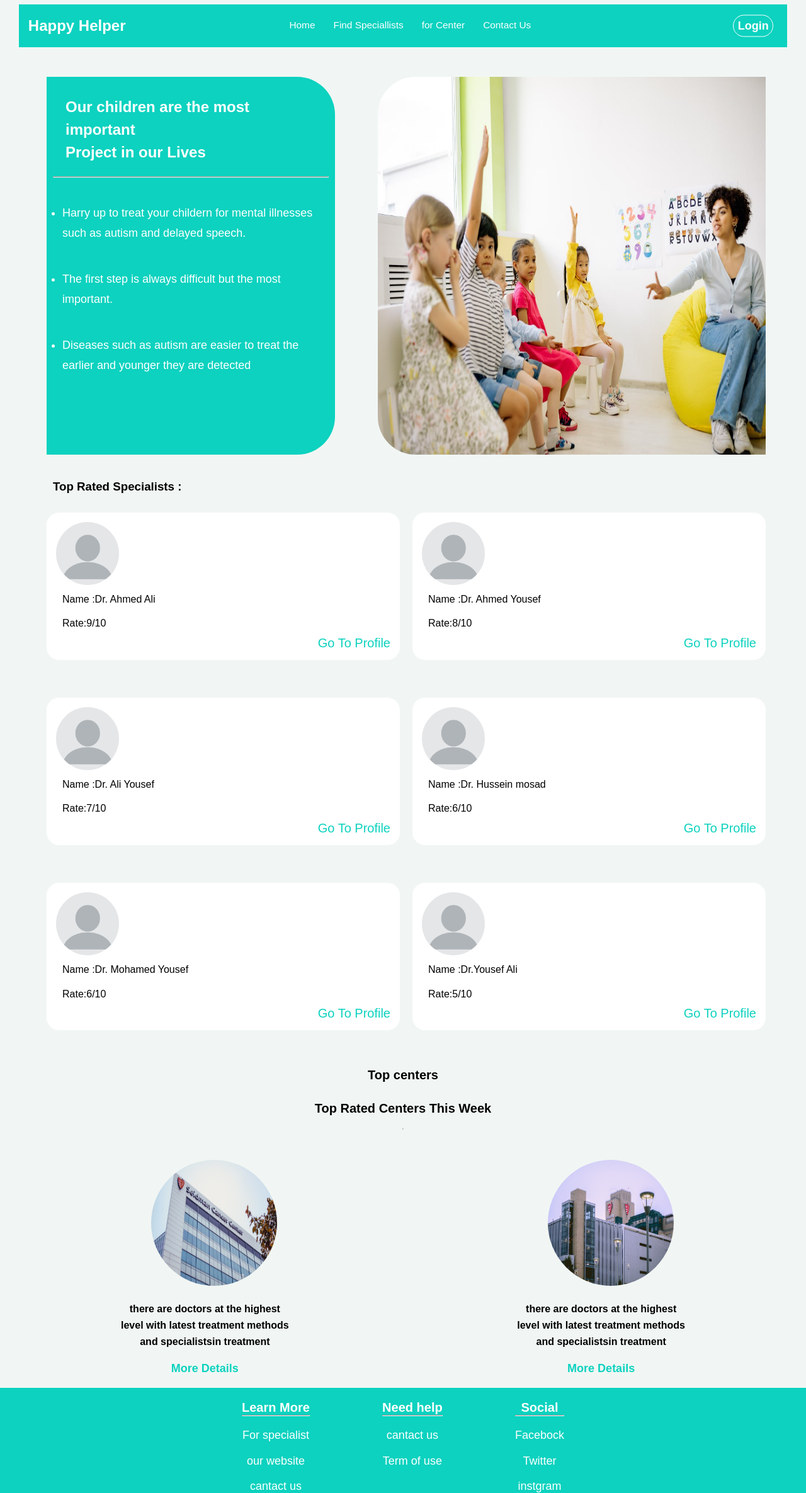
After one commit to Hussien-Mahmoud/takhatob, a Django app: template main/templates/main/Home.html in a window 1280 px wide. The commit adds this page. Shown: the whole page at 63% size. Run offline with Django 4.2, Linux system fonts and the light colour scheme; the template is opened without the code that fills it, so the values that code supplies are empty.

Commit message:
adding home page

```diff
--- /dev/null
+++ b/main/templates/main/Home.html
@@ -0,0 +1,176 @@
+{% load static %}
+
+<!DOCTYPE html>
+<html lang="en">
+    <head>
+        <meta charset="UTF-8">
+        <meta http-equiv="X-UA-Compatible" content="IE=edge">
+        <meta name="viewport" content="width=device-width, initial-scale=1.0">
+        <title>Home</title>
+
+        <link rel="stylesheet" href="{% static 'css/normalize.css' %}">
+        <link rel="stylesheet" href="{% static 'css/style.css' %}">
+    </head>
+
+    <body>
+        <div class="header">
+            <div class="container">
+                <h2 class="logo"> Happy Helper</h2>
+                <nav>
+                    <i class="fas fa-bars toggle-menu"></i>
+                    <ul>
+                        <li><a href="">Home</a></li>
+                        <li><a href="#">Find Speciallists</a></li>
+                        <li><a href="#">for Center</a></li>
+                        <li><a href="#">Contact Us</a></li>
+                    </ul>
+                </nav>
+                <div>
+                    <button class="login">Login</button>
+                </div>
+            </div>
+        </div>
+
+        <div class="home">
+            <div class="container">
+                <div class="info-container">
+                    <h2> Our children are the most important <br> Project in our Lives</h2>
+                    <hr>
+                    <ul>
+                        <li> Harry up to treat your childern for mental
+                            illnesses such as autism and delayed speech.
+                        </li>
+                        <li>The first step is always difficult but the most
+                            important.
+                        </li>
+                        <li> Diseases such as autism are easier to treat
+                            the earlier and younger they are detected
+                        </li>
+                    </ul>
+                </div>
+                <div class="image">
+                    <img src="{% static 'images/photo_2023-04-28_18-54-13.jpg' %}">
+                </div>
+            </div>
+        </div>
+
+        <div class="specialist">
+            <div class="container">
+                <h3> Top Rated Specialists :</h3>
+                <div class="grid-container">
+                    <div class="box">
+                        <img src="{% static 'images/WhatsApp Image 2023-04-28 at 22.08.21.jpg' %}">
+                        <div class="info">
+                            <p> Name :Dr. Ahmed Ali</p>
+                            <p> Rate:9/10</p>
+                        </div>
+                        <a href="#"> Go To Profile</a>
+                    </div>
+
+                    <div class="box">
+                        <img src="{% static 'images/WhatsApp Image 2023-04-28 at 22.08.21.jpg' %}">
+                        <div class="info">
+                            <p> Name :Dr. Ahmed Yousef</p>
+                            <p> Rate:8/10</p>
+                        </div>
+                        <a href="#"> Go To Profile</a>
+                    </div>
+                    <div class="box">
+                        <img src="{% static 'images/WhatsApp Image 2023-04-28 at 22.08.21.jpg' %}">
+                        <div class="info">
+                            <p> Name :Dr. Ali Yousef</p>
+                            <p> Rate:7/10</p>
+                        </div>
+                        <a href="#"> Go To Profile</a>
+                    </div>
+
+                    <div class="box">
+                        <img src="{% static 'images/WhatsApp Image 2023-04-28 at 22.08.21.jpg' %}">
+                        <div class="info">
+                            <p> Name :Dr. Hussein mosad</p>
+                            <p> Rate:6/10</p>
+                        </div>
+                        <a href="#"> Go To Profile</a>
+                    </div>
+
+                    <div class="box">
+                        <img src="{% static 'images/WhatsApp Image 2023-04-28 at 22.08.21.jpg' %}">
+                        <div class="info">
+                            <p> Name :Dr. Mohamed Yousef</p>
+                            <p> Rate:6/10</p>
+                        </div>
+                        <a href="#"> Go To Profile</a>
+                    </div>
+                    <div class="box">
+                        <img src="{% static 'images/WhatsApp Image 2023-04-28 at 22.08.21.jpg' %}">
+                        <div class="info">
+                            <p> Name :Dr.Yousef Ali</p>
+                            <p> Rate:5/10</p>
+                        </div>
+                        <a href="#"> Go To Profile</a>
+                    </div>
+                </div>
+            </div>
+        </div>
+
+        <!-- start center -->
+        <div class="centers">
+            <div class="container">
+                <h3> Top centers</h3>
+                <h3> Top Rated Centers This Week</h3>
+                <div class="cen">
+                    <div class="info-center">
+                        <img src="{% static 'images/WhatsApp Image 2023-04-29 at 00.29.20.jpg' %}">
+                        <div class="text">
+                            <p>
+                                there are doctors at the highest <br>
+                                level with latest treatment methods <br>
+                                and specialistsin treatment
+                            </p>
+                        </div>
+                        <a href="#">More Details</a>
+                    </div>
+                    <hr>
+                    <div class="info-center">
+                        <img src="{% static 'images/WhatsApp Image 2023-04-29 at 00.29.37.jpg' %}">
+                        <div class="text">
+                            <p> there are doctors at the highest <br> level with latest treatment methods <br> and specialistsin
+                                treatment
+                            </p>
+                        </div>
+                        <a href="#"> More Details</a>
+                    </div>
+                </div>
+            </div>
+        </div>
+        <!--  ed center -->
+
+        <!-- end home -->
+        <div class="fotter">
+            <div class="container">
+                <div class="foot">
+                    <div class="foot1">
+                        <h4>Learn More</h4>
+                        <hr>
+                        <p>For specialist </p>
+                        <p> our website</p>
+                        <p> cantact us</p>
+                    </div>
+                    <div class="foot2">
+                        <h4>Need help</h4>
+                        <hr>
+                        <p> cantact us </p>
+                        <p>Term of use</p>
+                    </div>
+                    <div class="foot3">
+                        <h4>Social</h4>
+                        <hr>
+                        <p>Facebock</p>
+                        <p>Twitter</p>
+                        <p>instgram</p>
+                    </div>
+                </div>
+            </div>
+        </div>
+    </body>
+</html>
--- a/main/views.py
+++ b/main/views.py
@@ -5,4 +5,4 @@ from django.http import HttpResponse
 
 
 def home(request):
-    return HttpResponse('welcome')
+    return render(request, 'main/Home.html')
--- /dev/null
+++ b/static/css/style.css
@@ -0,0 +1,439 @@
+* {
+  padding: 0;
+  margin: 0;
+}
+:root{
+  --main-color: #0CD2BF;
+}
+
+body {
+  background-color: #F1F6F4;
+  box-sizing: border-box;
+  font-family: "Lucida Bright", sans-serif;
+  z-index: 100;
+}
+
+ .header .container ul {
+  list-style: none;
+}
+
+ ul li a {
+  text-decoration: none;
+}
+
+/* small screen */
+@media (min-width: 768px) {
+  .container {
+    width: 750px;
+  }
+}
+
+/* medium */
+@media (min-width: 992px) {
+  .container {
+    width: 970px;
+  }
+}
+
+/* large */
+@media (min-width: 1200px) {
+  .container {
+    width: 1170px;
+  }
+}
+
+.container {
+  padding-left: 15px;
+  padding-right: 15px;
+  margin-left: auto;
+  margin-right: auto;
+}
+
+/* style css sign in page */
+.header .container {
+  position: relative;
+  display: flex;
+  justify-content: space-between;
+  width: 93%;
+  height: 68px;
+  margin: 7px auto;
+  background-color:var(--main-color);
+  flex-wrap: nowrap;
+}
+
+.header nav {
+  margin-right: 104px;
+}
+
+.header h2 {
+  display: flex;
+  align-items: center;
+  color: white;
+}
+
+.header .container ul {
+  display: flex;
+  flex-wrap: nowrap;
+  font-size: 14px;
+}
+
+.header .container a {
+  /* padding: 22px 15px; */
+  margin-left: 36px;
+  margin-top: 24px;
+  font-size: 1.1em;
+  position: relative;
+  color: white;
+  transition: 0.5s;
+  font-weight: 500;
+  display: block;
+  align-items: center;
+  margin-right: -7px;
+  border-radius: 5px;
+}
+
+.header .container a:hover {
+  background-color: white;
+  color: var(--main-color);
+}
+
+.header .container a::after {
+  content: "";
+  position: absolute;
+  width: 100%;
+  height: 3px;
+  bottom: -10px;
+  background-color: white;
+  border-radius: 5px;
+  left: 0;
+  transform: scaleX(0);
+  transition: transform 0.5s;
+}
+
+.header .container a:hover::after {
+  transform: scaleX(1);
+}
+
+.header .container nav .toggle-menu {
+  position: absolute;
+  font-size: 20px;
+  top: 33%;
+
+  right: 110px;
+  color: white;
+}
+
+.header .login {
+  position: relative;
+  background-color: var(--main-color);
+  color: White;
+  width: 64px;
+  height: 35px;
+  font-weight: bold;
+  margin-right: 7px;
+
+  transform: translateY(10%);
+  border: solid 1px white;
+  cursor: pointer;
+  transition: 0.5s;
+  font-size: large;
+  margin-top: 13px;
+}
+
+.header .login:hover {
+  color: var(--main-color);
+  background-color: white;
+}
+
+button {
+  width: 100%;
+  height: 40px;
+  border-radius: 20px;
+  border: none;
+  outline: none;
+  cursor: pointer;
+  font-weight: 600;
+  font-size: 1em;
+  color: white;
+  background-color: var(--main-color);
+  transition: 0.5s;
+}
+
+/*  responsive header  */
+@media (max-width: 767px) {
+  .header .container ul {
+    display: none;
+  }
+  .header .container a:hover {
+    background-color: transparent;
+  }
+}
+.header .container nav .toggle-menu:hover + ul li a {
+  font-size:18px;
+  margin:14px;
+}
+
+.header .container nav .toggle-menu:hover + ul {
+  display: flex;
+  position: absolute;
+  flex-direction: column;
+  top: 100%;
+  right: 40%;
+  width: 100%;
+  left: 0;
+   background-color: rgba(23, 2, 2, 0.818);
+   opacity: 0.9;
+  z-index: 100;
+  height: 210px;
+}
+/*  sign */
+
+.header .container a::after {
+  content: "";
+  position: absolute;
+  width: 100%;
+  height: 3px;
+  bottom: -10px;
+
+  border-radius: 5px;
+  left: 0;
+  transform: scaleX(0);
+  transition: transform 0.5s;
+}
+
+.header .container a:hover::after {
+  transform: scaleX(1);
+}
+
+@media (min-width: 768px) {
+  .header .container .toggle-menu {
+    display: none;
+  }
+}
+   @media(max-width:767px){
+    .header .container{
+      width: 90%;
+    }
+   }
+/* home page */
+.home{
+  padding-top: 40px;
+}
+.home .container {
+  display: flex;
+  justify-content: space-between;
+  width: 90%;
+
+}
+.home .container .image{
+  display: flex;
+justify-content: flex-end;
+}
+.home  .container  .image img{
+ max-width: 90%;
+  height: 600px;
+  border-top-left-radius: 60px;
+  border-bottom-left-radius: 60px;
+}
+.home .container .info-container{
+  background-color: var(--main-color);
+  padding: 10px;
+  border-top-right-radius: 60px;
+  border-bottom-right-radius: 60px;
+  color: white;
+  margin-left: 10px;
+  max-width: 100%;
+
+}
+ .home .container .info-container {
+  flex-basis: 50%;
+}
+.home .container .info-container h2{
+  color: white;
+  margin-bottom: 30px 0;
+  padding: 20px;
+  line-height: 1.5;
+}
+.home .container .info-container ul{
+  display: block;
+  margin-top: 15px;
+}
+.home .container .info-container ul li {
+  margin:  40px 15px;
+  font-size: 18px;
+  line-height: 1.8;
+}
+/* responsive home */
+@media(max-width:990px){
+  .home .container {
+    display: flex;
+    flex-direction: column;
+    justify-content: center;
+  }
+
+  .home .container .image img{
+   max-width: 100%;
+    margin-top: 30px;
+
+  }
+}
+/* specialists */
+.specialist {
+  padding-top: 40px;
+}
+.specialist .container {
+  width: 90%;
+}
+.specialist .container h3{
+  margin-left: 20px;
+}
+.specialist .container .grid-container  .box img{
+  max-width: 100%;
+  height: 100px;
+  border-radius: 50%;
+}
+.specialist  .container .grid-container {
+  display: grid;
+  grid-template-columns: repeat(auto-fill, minmax(450px, 1fr));
+ column-gap: 10px;
+ row-gap: 30px;
+
+}
+.specialist .container .grid-container .box{
+  background-color: white;
+  margin-left: 10px;
+  margin-top: 30px;
+  padding: 15px;
+  border-radius: 20px;
+}
+.specialist .container .grid-container .box a{
+  display: block;
+  color: var(--main-color);
+  text-decoration: none;
+  font-size: 20px;
+ text-align: right;
+
+}.specialist .container .grid-container .box .info p{
+   padding: 10px;
+}
+@media(max-width:767px){
+  .specialist .container .grid-container {
+    display: flex;
+    flex-direction: column;
+    text-align: center;
+  }
+  .specialist .container .grid-container  .box a{
+   display: block;
+   display: flex;
+   justify-content: center;
+
+}
+}
+@media(max-width:990px){
+  .specialist .container .grid-container{
+   text-align: center;
+}
+.specialist .container .grid-container  .box {
+   text-align: center;
+}
+}
+.centers{
+  padding-top: 40px;
+}
+.centers .container{
+  width: 70%;
+  margin:20px  auto;
+}
+.centers h3{
+  text-align: center;
+  margin-bottom: 30px;
+  font-size: 20px;
+}
+.centers h3:nth-child(2){
+  margin-bottom: 20px;
+
+}
+.centers .container  .cen img{
+  max-width: 200px;
+  height:200px;
+  border-radius: 50%;
+  margin-left: 30px;
+}
+.centers .container .cen{
+  display: flex;
+  justify-content: space-between;
+
+}
+.centers .container .cen .info-center {
+  margin-top: 50px;
+  text-align: center;
+}
+
+.centers .container .cen .info-center p {
+    font-size: 16px;
+    font-weight: bold;
+    line-height: 1.6;
+    margin: 20px 0;
+    text-align: center;
+}
+.centers .container .cen .info-center a {
+  color: var(--main-color);
+  display: block;
+  text-decoration: none;
+  font-size: 18px;
+  font-weight: bold;
+  margin-top: 20px;
+}
+/* response center section  */
+@media(max-width:990px){
+  .centers .container .cen {
+    display: flex;
+    flex-direction: column;
+  }
+  .centers .container .cen hr{
+    display: none;
+  }
+}
+
+/* fotter */
+.fotter {
+  background-color: var(--main-color);
+}
+.fotter .container{
+  width: 40%;
+  margin: auto;
+}
+.fotter .container .foot{
+  display: flex;
+  justify-content: space-between;
+  text-align: center;
+  color: white;
+}
+.fotter .container .foot h4{
+  padding-top: 20px;
+  font-size: 20px;
+
+}
+.fotter .container .foot p{
+  margin-top: 20px;
+  font-size: 18px;
+}
+@media(max-width:950px){
+  .fotter .container .foot {
+    display: flex;
+    flex-direction: column;
+  }
+  .fotter .container .foot  hr{
+    display: none;
+    }
+    .fotter .container .foot p {
+     font-size: 14px;
+
+    }
+    .fotter .container .foot  hr{
+      display: none;
+      }
+      .fotter .container .foot h4 {
+      margin-bottom: 20px;
+      }
+}
--- a/users/templates/registration/login.html
+++ b/users/templates/registration/login.html
@@ -46,7 +46,6 @@
                         </div>
                         <div class="input">
                             <input type="password" name="password" autocomplete="current-password" required="" id="id_password" placeholder="Password">
-{#                            {{ form.password }}#}
                             {{ form.password.errors }}
                         </div>
                         <button type="submit">Login</button>
```
Also changed, not shown: db.sqlite3, static/css/normalize.css (added), static/images/WhatsApp Image 2023-04-28 at 22.08.21.jpg (added), static/images/WhatsApp Image 2023-04-29 at 00.29.20.jpg (added), static/images/WhatsApp Image 2023-04-29 at 00.29.37.jpg (added), static/images/photo_2023-04-28_18-54-13.jpg (added), 6 other files.
